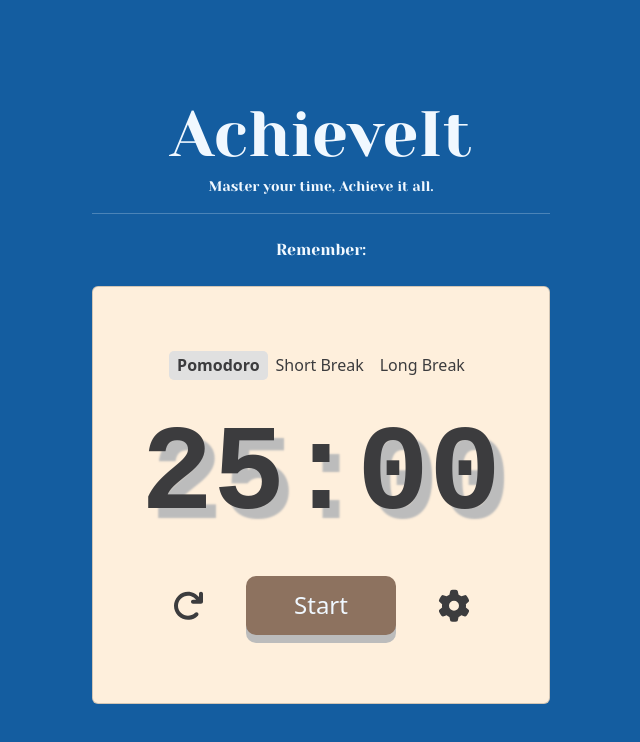
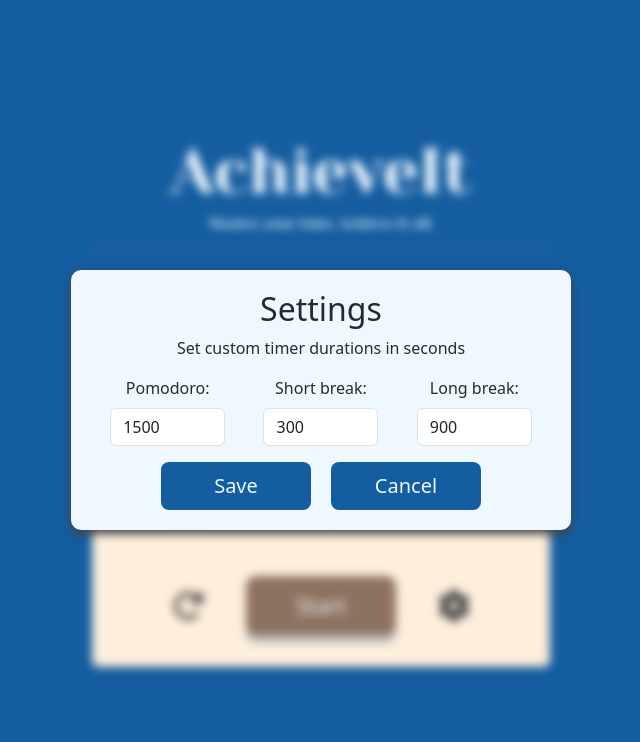
Before and after one commit to samuelodumu/AchieveIt, a React (Vite) app: page / in a window 1280 px wide. Both pictures are taken after a click on the icon 772 px from the left and 605 px from the top of the page. Shown: the top 742 px of the page, without its empty margins (319-959 px from the left). Built offline with nearby package versions, Linux system fonts and the light colour scheme; no server answers.

Commit message:
Updated the UI, added notification sounds and added user ability to modify times in settings

```diff
--- a/src/components/App.jsx
+++ b/src/components/App.jsx
@@ -2,8 +2,9 @@ import { useState } from 'react';
 import { library } from '@fortawesome/fontawesome-svg-core';
 import { faArrowRotateRight, faGear } from '@fortawesome/free-solid-svg-icons';
 library.add(faArrowRotateRight, faGear);
+import Quotes from './Quotes';
 import Timer from './Timer';
-import Quotes from './Quotes';
+import Settings from './settings';
 import '../App.css';
 
 function App() {
@@ -13,11 +14,14 @@ function App() {
     longBreak: 900 // 15 minutes
   });
 
-  const updateDurations = (timerType, newDurations) => {
-    setDurations((prevDurations) => ({
-      ...prevDurations,
-      [timerType]: newDurations
-    }));
+  const [showSettings, setShowSettings] = useState(false);
+
+  const updateDurations = (newDurations) => {
+    setDurations(newDurations);
+  };
+
+  const toggleSettings = () => {
+    setShowSettings(!showSettings);
   };
 
   return (
@@ -30,13 +34,21 @@ function App() {
           </small>
           <hr />
         </header>
-        <main style={{ placeItems: 'center', maxWidth: '70vw' }}>
+        <main style={{ placeItems: 'center' }}>
           <Quotes />
           <div className='outer-div'>
             <Timer
               durations={durations}
               updateDurations={updateDurations}
+              toggleSettings={toggleSettings}
             />
+            {showSettings && (
+              <Settings
+                durations={durations}
+                updateDurations={updateDurations}
+                closeSettings={toggleSettings}
+              />
+            )}
           </div>
         </main>
       </div>
--- /dev/null
+++ b/src/components/Settings.jsx
@@ -0,0 +1,81 @@
+import { useState } from 'react';
+import PropTypes from 'prop-types';
+
+function Settings({ durations, updateDurations, closeSettings }) {
+  const [newDurations, setNewDurations] = useState(durations);
+
+  const handleChange = (e) => {
+    const { name, value } = e.target;
+    setNewDurations({
+      ...newDurations,
+      [name]: parseInt(value, 10)
+    });
+  };
+  const handleSubmit = (e) => {
+    e.preventDefault();
+    updateDurations(newDurations);
+    closeSettings();
+  };
+
+  return (
+    <div className='settings-overlay'>
+      <div className='settings-box'>
+        <h2>Settings</h2>
+        <p>Set custom timer durations in seconds</p>
+        <form onSubmit={handleSubmit}>
+          <div className='timers d-flex'>
+            <div className='form-group col-md-3'>
+              <label className='form-label'>Pomodoro:</label>
+              <input
+                type='number'
+                name='pomodoro'
+                value={newDurations.pomodoro}
+                className='form-control'
+                onChange={handleChange}
+              />
+            </div>
+            <div className='form-group col-md-3'>
+              <label className='form-label'>Short break:</label>
+              <input
+                type='number'
+                name='shortBreak'
+                value={newDurations.shortBreak}
+                className='form-control'
+                onChange={handleChange}
+              />
+            </div>
+            <div className='form-group col-md-3'>
+              <label className='form-label'>Long break:</label>
+              <input
+                type='number'
+                name='longBreak'
+                value={newDurations.longBreak}
+                className='form-control'
+                onChange={handleChange}
+              />
+            </div>
+          </div>
+          <button
+            type='submit'
+            className='btn btn-lg button mt-3'>
+            Save
+          </button>
+          <button
+            type='button'
+            className='btn btn-lg button mt-3'
+            onClick={closeSettings}>
+            Cancel
+          </button>
+        </form>
+      </div>
+    </div>
+  );
+}
+
+Settings.propTypes = {
+  durations: PropTypes.object.isRequired,
+  updateDurations: PropTypes.func.isRequired,
+  closeSettings: PropTypes.func.isRequired
+};
+
+export default Settings;
--- a/src/components/Timer.jsx
+++ b/src/components/Timer.jsx
@@ -1,15 +1,16 @@
 // logic for the pomodoro timer
-import { useState, useEffect } from 'react';
+import { useState, useEffect, useRef } from 'react';
 import PropTypes from 'prop-types';
 import { FontAwesomeIcon } from '@fortawesome/react-fontawesome';
 
-function Timer({ durations, updateDurations }) {
+function Timer({ durations, toggleSettings }) {
   const [activeTimer, setActiveTimer] = useState('pomodoro');
   const [timeLeft, setTimeLeft] = useState(durations['pomodoro']);
   const [isRunning, setIsRunning] = useState(false);
+  const notificationSound = useRef(new Audio('/public/radar.mp3'));
 
   useEffect(() => {
-    setTimeLeft(durations[activeTimer]);
+    setTimeLeft(durations[activeTimer]); // display the new time when duraionos or activeTimer changes
   }, [durations, activeTimer]);
 
   useEffect(() => {
@@ -20,7 +21,7 @@ function Timer({ durations, updateDurations }) {
       }, 1000);
     } else if (timeLeft === 0) {
       setIsRunning(false);
-      // notification sounds go here
+      notificationSound.current.play();
     }
     return () => clearInterval(timer);
   }, [isRunning, timeLeft]);
@@ -29,6 +30,8 @@ function Timer({ durations, updateDurations }) {
   const resetTimer = () => {
     setTimeLeft(durations[activeTimer]);
     setIsRunning(false);
+    notificationSound.current.pause();
+    notificationSound.current.currentTime = 0;
   };
 
   const formatTime = (seconds) => {
@@ -38,7 +41,7 @@ function Timer({ durations, updateDurations }) {
   };
 
   return (
-    <div className='card py-5 px-5 mt-4'>
+    <div className='card py-3 px-5 mt-4'>
       <div className='d-flex justify-content-center p-3 '>
         <span
           className={`timer-option px-2 h6 ${
@@ -71,7 +74,7 @@ function Timer({ durations, updateDurations }) {
             className={`secondary h6 ${
               activeTimer === 'shortBreak' ? 'active-timer' : ''
             }`}>
-            Break
+            break
           </span>
         </span>
         <span
@@ -88,7 +91,7 @@ function Timer({ durations, updateDurations }) {
             className={`secondary h6 ${
               activeTimer === 'longBreak' ? 'active-timer' : ''
             }`}>
-            Break
+            break
           </span>
         </span>
       </div>
@@ -98,7 +101,7 @@ function Timer({ durations, updateDurations }) {
         style={{
           display: 'flex',
           justifyContent: 'space-evenly',
-          padding: '20px 0'
+          padding: '15px 0'
         }}>
         <FontAwesomeIcon
           icon='fa-solid fa-arrow-rotate-right'
@@ -118,6 +121,7 @@ function Timer({ durations, updateDurations }) {
           icon='fa-solid fa-gear'
           size='2x'
           className='icons'
+          onClick={toggleSettings}
         />
       </div>
     </div>
@@ -125,7 +129,8 @@ function Timer({ durations, updateDurations }) {
 }
 Timer.propTypes = {
   durations: PropTypes.object.isRequired,
-  updateDurations: PropTypes.func.isRequired
+  updateDurations: PropTypes.func.isRequired,
+  toggleSettings: PropTypes.func.isRequired
 };
 
 export default Timer;
--- a/src/index.css
+++ b/src/index.css
@@ -23,10 +23,10 @@ body {
 
 button {
   width: 150px;
-  font-size: 1.5em;
+  font-size: 22px;
   font-weight: 500;
   margin: 0 10px;
-  padding: 0.4em 1.8em;
+  padding: 6.4px 28.8px;
   border: none;
   border-radius: 10px;
   color: aliceblue;
@@ -80,6 +80,42 @@ button:active {
   padding: 0.4em 0.5em;
 }
 
+.settings-overlay {
+  position: fixed;
+  top: 0;
+  left: 0;
+  width: 100%;
+  height: 100%;
+  backdrop-filter: blur(5px);
+  display: flex;
+  justify-content: center;
+  align-items: center;
+  z-index: 100;
+}
+
+.settings-box {
+  background: aliceblue;
+  color: #212d30;
+  padding: 20px;
+  border-radius: 10px;
+  box-shadow: 0 4px 10px #444;
+  width: 90%;
+  max-width: 500px;
+}
+
+.settings-box h2 {
+  margin-top: 0;
+}
+
+.settings-box .timers {
+  justify-content: space-around;
+}
+
+.settings-box .button {
+  background-color: #145da0;
+  color: aliceblue;
+}
+
 /* Media Queries */
 
 @media screen and (min-width: 680px) {
@@ -99,8 +135,17 @@ button:active {
   .time {
     font-size: 110px !important;
   }
+
+  .timer-option {
+    padding: 5px 20px !important;
+  }
+
   .secondary {
     display: none;
+  }
+  button {
+    width: 120px;
+    font-size: 20px;
   }
 }
 
```
Also changed, not shown: 1 other file (tests, documents, lock files or other folders).
